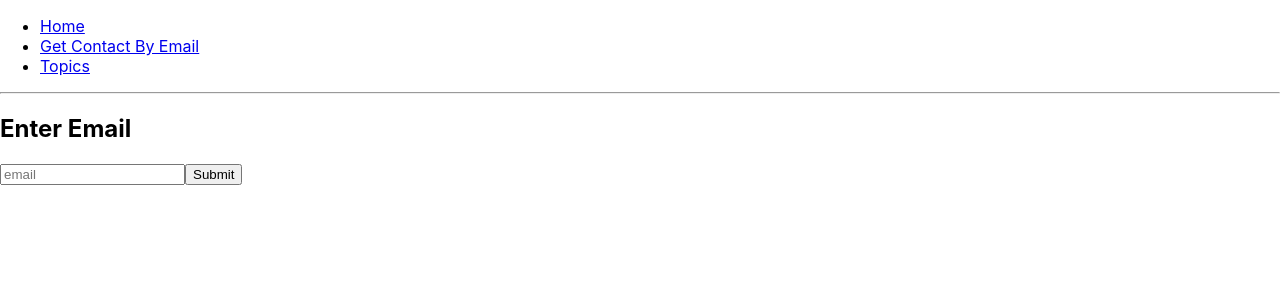
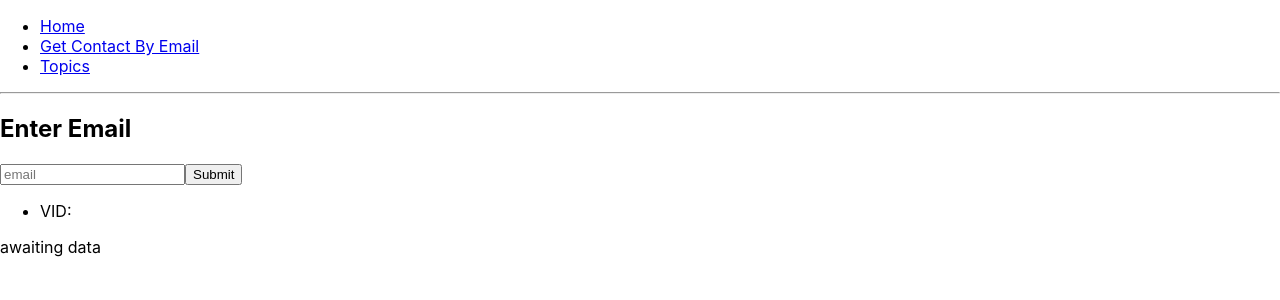
Before and after one commit to jlamb1/express-react-docker, a React (Create React App) app in the folder client/: page /get-contact-by-email in a window 1280 px wide. Shown: the top 300 px of the page. Built offline with nearby package versions, Linux system fonts and the light colour scheme.

Commit message:
conditional rendering

```diff
--- a/client/src/ContactForm.js
+++ b/client/src/ContactForm.js
@@ -32,7 +32,15 @@ export default class ContactForm extends Component {
                     name="email"
                     required placeholder="email" />
                 <button onClick={(e) => this.onSubmit(e)} type="submit">Submit</button>
-                <p>{JSON.stringify(this.state.contactdata.vid, null, 2)}</p>
+                <ul>
+                    <li>VID: {JSON.stringify(this.state.contactdata.vid, null, 2)}</li>
+                </ul>
+
+                <div>
+                    {this.state.contactdata.properties
+                    ? <p>{JSON.stringify(this.state.contactdata.properties.firstname.value, null, 2)}</p>
+                    : <p>awaiting data</p>}
+                </div>
             </form>
         )
     }
```
